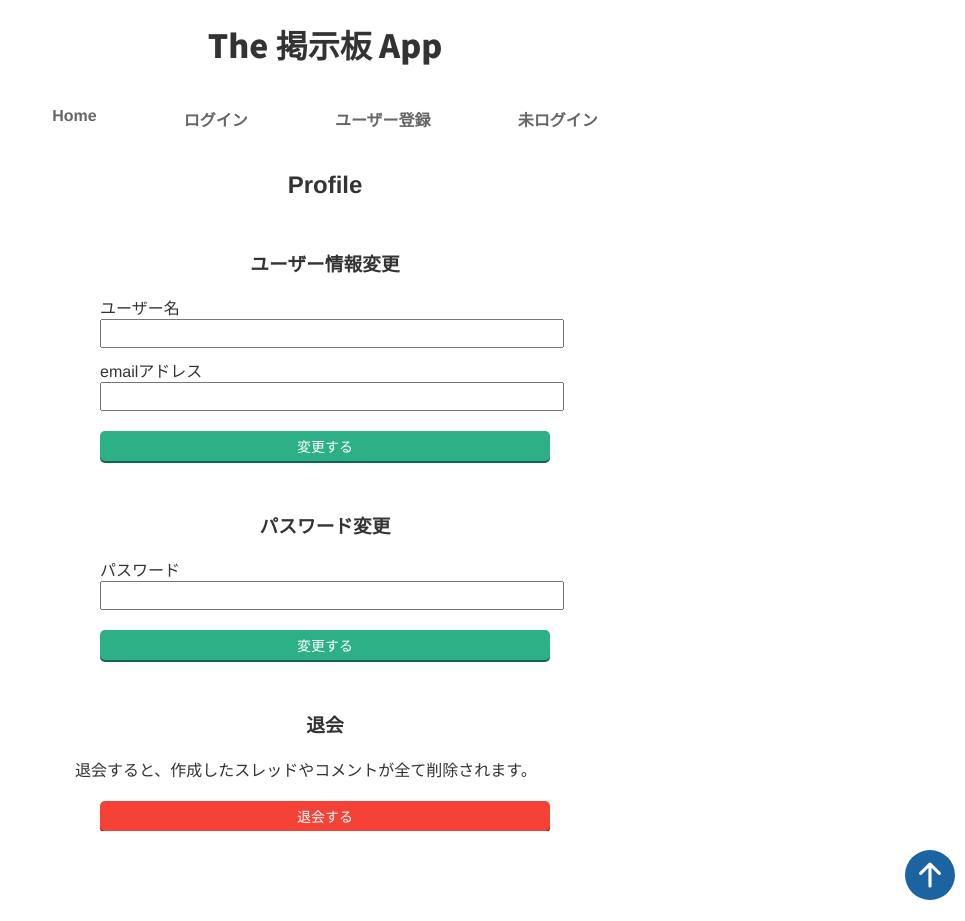
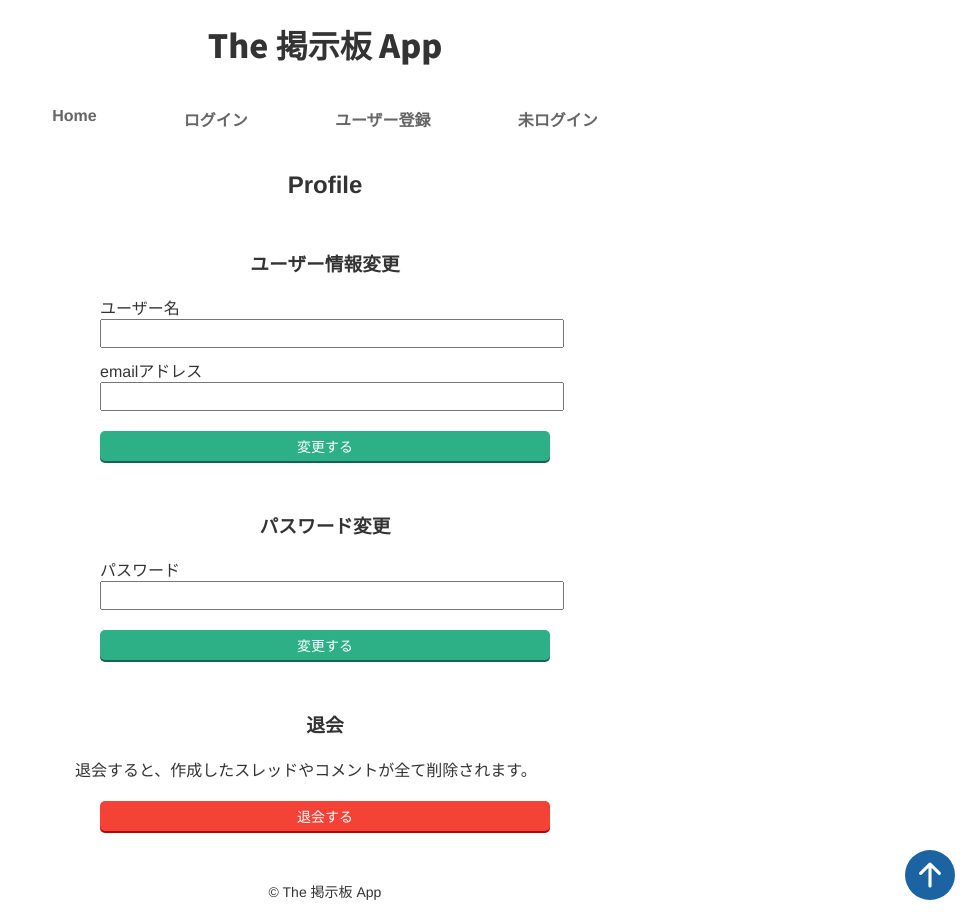
Before and after one commit to tkyytnm/keijiban-app, a React (Create React App) app in the folder client/: page /profile in a window 1280 px wide. Shown: the whole page, without its empty margins (315-1280 px from the left). Before the commit the page ends 831 px from the top, so only its background shows below. Built offline with nearby package versions, Linux system fonts and the light colour scheme.

Commit message:
Add footer

```diff
--- a/client/src/app/App.css
+++ b/client/src/app/App.css
@@ -57,7 +57,7 @@ nav a {
 
 #flash-message {
   color: #005555;
-  background-color: #B9F8D3;
+  background-color: #b9f8d3;
   padding: 10px 20px;
   border-radius: 5px;
 }
@@ -185,6 +185,12 @@ button.single {
   border-radius: 5px;
 }
 
+footer {
+  font-size: 14px;
+  text-align: center;
+  margin: 50px 0 20px;
+}
+
 .scroll-to-top {
   opacity: 0.9;
   position: fixed;
--- a/client/src/common/footer/Footer.js
+++ b/client/src/common/footer/Footer.js
@@ -27,6 +27,7 @@ function Footer() {
         onClick={scrollToTop}
         className={"scroll-to-top " + showBtn}
       />
+      <footer>&copy; The 掲示板 App</footer>
     </>
   );
 }
```
